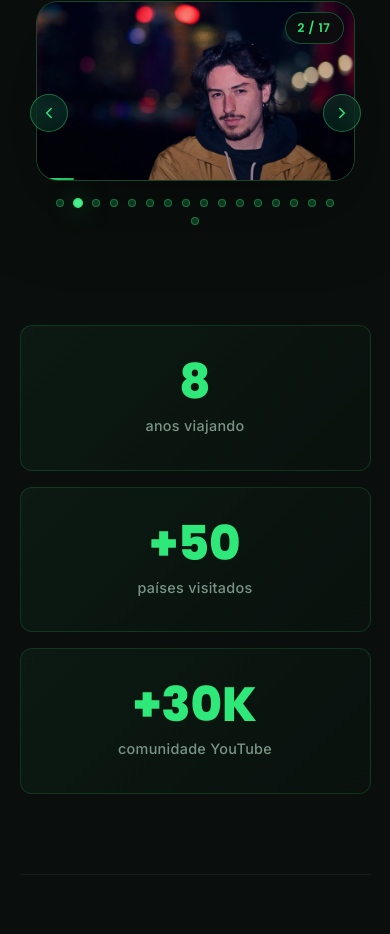
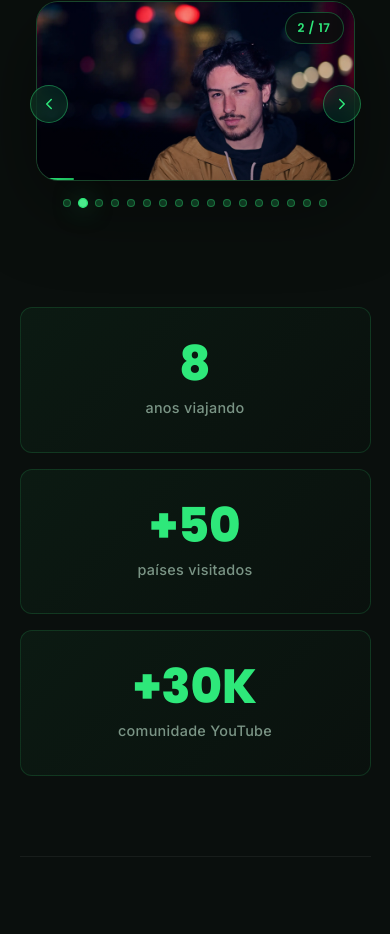
Before and after one commit to nandoadm/Christhofer-VivaNomade, a plain HTML site: page v1.html in a window 390 px wide. Shown: the part 4141-5075 px from the top of the page. Drawn offline with Linux system fonts and the light colour scheme.

Commit message:
versao final - Falta alteração das imagens

```diff
--- a/assets/style/style.css
+++ b/assets/style/style.css
@@ -1302,7 +1302,7 @@
             }
 
             .vn-carousel-dots {
-                gap: 10px;
+                gap: 8px;
                 margin-top: 18px;
             }
 
--- a/v1.html
+++ b/v1.html
@@ -539,7 +539,7 @@
 
             <div class="vn-tag vn-reveal">📚 O que você vai aprender</div>
             <h2 class="vn-section-title vn-reveal vn-reveal-delay-1" id="vn-prod-title">
-                O <em>Método Viva Nômade</em><br>completo, do zero ao primeiro voo
+                O <em>Método Viva Nômade</em>completo, do zero ao primeiro voo
             </h2>
             <p class="vn-section-sub vn-reveal vn-reveal-delay-2">
                 10 trilhas práticas, sequenciadas para você sair da teoria, criar um plano detalhado
```
